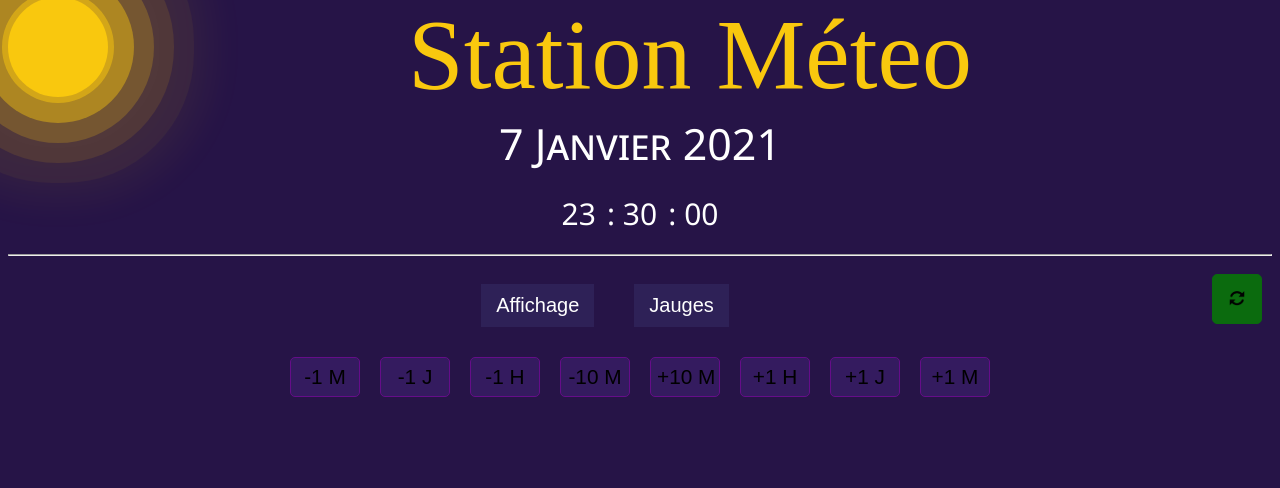
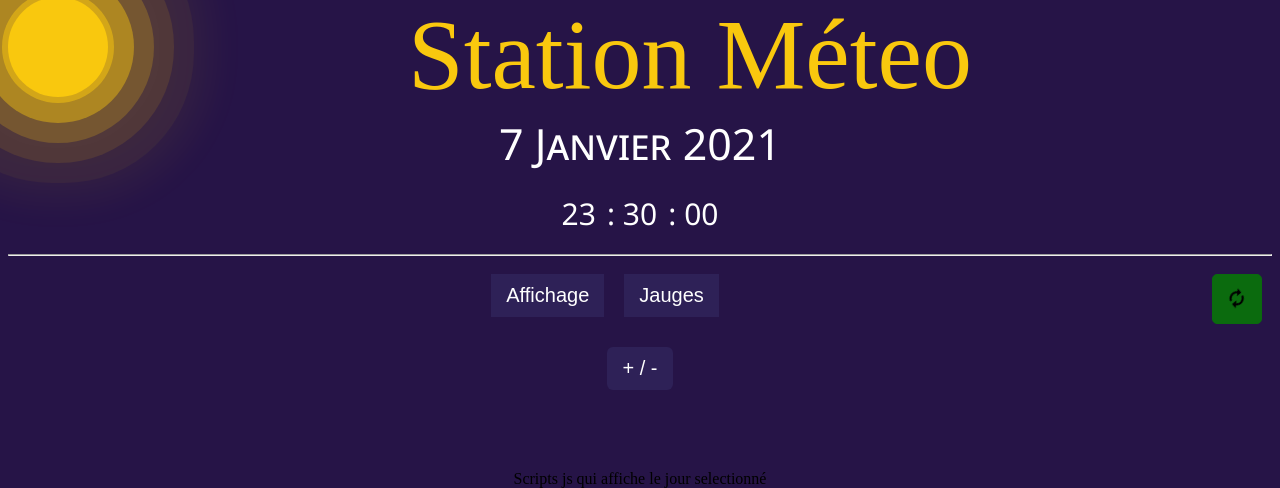
Before and after one commit to theoelsti/MicroProjet, a PHP site: page /?param=1 in a window 1280 px wide. Shown: the part 61-549 px from the top of the page. Run offline with PHP 8.4, Linux system fonts and the light colour scheme; data that the repository does not hold is empty; a map, chart or similar area stays blank; some web fonts are replaced.

Commit message:
J'ai un doctorat en css

```diff
--- a/RaspBerry/SiteWeb/index.php
+++ b/RaspBerry/SiteWeb/index.php
@@ -9,14 +9,16 @@
 <meta charset="utf-8"                                  />
 
 <!--    Feuilles de style-->
-<link rel="stylesheet" href="./styles/sidebar.css"     />
-<link href="./styles/style.css" rel="stylesheet"       />
-<link rel="stylesheet" href="./styles/notifs.css"      />
-<link href="./styles/sun.css" rel="stylesheet"         />
-<link rel="stylesheet" href="./styles/topnav.css"      />
+<link rel="stylesheet" href="./styles/sidebar.css"      />
+<link href="./styles/style.css" rel="stylesheet"        />
+<link rel="stylesheet" href="./styles/notifs.css"       />
+<link href="./styles/sun.css" rel="stylesheet"          />
+<link rel="stylesheet" href="./styles/topnav.css"       />
+<link href="./styles/time.css" rel="stylesheet"         />
+<link rel="stylesheet" href="./styles/utils.css"       />
 <!--    Scripts     -->
 <script src="./scripts/clock.js">               </script>
-
+<script src="./scripts/showTime.js">            </script>
 <script src="./scripts/sidemenu.js">            </script>
 
 <!--    Essential    -->
@@ -39,12 +41,17 @@
 
     -->
 </head>
-<link rel="shortcut icon" href="./images/sun.ico"      />
-<body style="background-color: #261447;" onLoad="initClock()">
+<link rel="shortcut icon" href="./images/sun.ico"   />
+<body style="background-color: #261447;"
+onLoad="initClock()"
+unselectable="on"
+onselectstart="return false;"
+onmousedown="return false;"
+>
 
 
 <div style=" width:100%; height: 50px; display: flex;justify-content: center; text-align: center">
-    <a href="./accueil.html">
+    <a href="./accueil.html" name='top'>
     <div class="menubutton" >
         <img src="./images/home.png" style="width: 40px">
     </div>
@@ -54,7 +61,7 @@
         <img src="./images/chart.png" style="width: 40px">
     </div>
     </a>
-    <a href="median.php">
+    <a href="median.html">
         <div class="menubutton">
             <img src="./images/eye.png" style="width: 40px">
         </div>
@@ -62,7 +69,7 @@
 </div>
 
 
-<div class="top">
+<div class="top" >
     <div class="sun"></div>
     <!--
         o         o
@@ -135,12 +142,8 @@
         </div>
 </div>
 <div style="display:flex; justify-content:center">
-<div id="main">
+<div class="selectors">
   <button class="openbtn" onclick="openNav()">Affichage            </button>
-</div>
-<div id="main">
-  <button class="openbtn jaugebutton" onclick="lastValues()">Jauges</button>
-</div>
 </div>
 <!--
   o__ __o                               o
@@ -156,6 +159,16 @@
 
 
 -->
+<div class='selectors'>
+  <button class="openbtn jaugebutton" onclick="lastValues()">Jauges</button>
+</div>
+
+</div>
+<div id="main" class="opentime">
+  <button class="timebtn timebutton" onclick="showTime()">+ / - </button>
+</div>
+
+<div class="openbuttons">
     <div class="buttons">
         <input name="minusmonth" type="submit" id="minusmonth" class="buttonl" value="-1 M" />
         <input name="plusday" type="submit" id="minusday" class="buttonl" value="-1 J"      />
@@ -166,7 +179,7 @@
         <input name="plusday" type="submit" id="plusday" class="buttonl" value="+1 J"       />
         <input name="plusmonth" type="submit" id="plusmonth" class="buttonl" value="+1 M"   />
     </div>
-
+</div>
 <div style="width: 70%; margin-left: 15%;">
     <div id="mySidebar" class="sidebar">
         <a href="javascript:void(0)" class="closebtn" onclick="closeNav()">×</a>
@@ -177,8 +190,11 @@
             <div class="buttons"><input type="submit" id="10" class="button" value="10 last" /> </div>
         </div>
     </div>
+    <div style="text-align: center;">
+    Scripts js qui affiche le jour selectionné
+    </div>
     <canvas id="meteoChart"></canvas>
-
+    <button onclick="topFunction()" id="scrollBtn" title="Go to top">⬆️</button>
 </div>
 
 <!--
@@ -719,5 +735,6 @@ week()
 <script src="./scripts/jauges.js">              </script>
 <script src="./scripts/connectionchecker.js">   </script>
 <script src="./scripts/notifs.js">              </script>
+<script src="./scripts/goToTop.js">            </script>
 </body>
 </html>
--- a/RaspBerry/SiteWeb/scripts/chart.js
+++ b/RaspBerry/SiteWeb/scripts/chart.js
@@ -376,7 +376,7 @@ $("#month").on("click", function() {
 
 $("#minus").on("click", function() {
   if(checkminus(6)){
-    url = '?param=' + (parseInt(param)+ 6) + '&show=' + parseInt(show)
+    url = '?param=' + (parseInt(param)+ 6) + '&show=' + parseInt(show) + '#anchor'
     window.location.href = url;
   }
 });
@@ -386,7 +386,7 @@ if(param -6 <= -1){
   alert("Les valeurs affichées sont les plus récentes !")
 }
 else{
-  url = '?param=' + (parseInt(param) - 6 )+ '&show=' + parseInt(show)
+  url = '?param=' + (parseInt(param) - 6 )+ '&show=' + parseInt(show) + '#anchor'
   window.location.href = url;
 
 }
@@ -394,7 +394,7 @@ else{
 
 
 $("#plusday").on("click", function() {
-url = '?param=' + (parseInt(param) -144)+ '&show=' + parseInt(show)
+url = '?param=' + (parseInt(param) -144)+ '&show=' + parseInt(show) + '#anchor'
 if(param -144 <= -1){
   alert("Les valeurs affichées sont les plus récentes !")
 }
@@ -402,7 +402,7 @@ else window.location.href = url;
 });
 $("#minusday").on("click", function() {
 if(checkminus(144)){
-  url = '?param=' + (parseInt(param) + 144)+ '&show=' + parseInt(show)
+  url = '?param=' + (parseInt(param) + 144)+ '&show=' + parseInt(show) + '#anchor'
   window.location.href = url;
 }
 
@@ -411,7 +411,7 @@ if(checkminus(144)){
 
 
 $("#plusmonth").on("click", function() {
-url = '?param=' + (parseInt(param) - 4464)+ '&show=' + parseInt(show)
+url = '?param=' + (parseInt(param) - 4464)+ '&show=' + parseInt(show) + '#anchor'
 if(param - 4464 <= -1){
   alert("Les valeurs affichées sont les plus récentes !")
 }
@@ -419,7 +419,7 @@ else window.location.href = url;
 });
 $("#minusmonth").on("click", function() {
   if(checkminus(4464)){
-  url = '?param=' + (parseInt(param) + 4464)+ '&show=' + parseInt(show)
+  url = '?param=' + (parseInt(param) + 4464)+ '&show=' + parseInt(show) + '#anchor'
   window.location.href = url;
   }
 });
@@ -427,7 +427,7 @@ $("#minusmonth").on("click", function() {
 
 $("#minusminute").on("click", function() {
   if(checkminus(1)){
-  url = '?param=' + (parseInt(param)+ 1) + '&show=' + parseInt(show)
+  url = '?param=' + (parseInt(param)+ 1) + '&show=' + parseInt(show) + '#anchor'
   window.location.href = url;
   }
 });
@@ -436,7 +436,7 @@ if(param -1 <= -1){
   alert("Les valeurs affichées sont les plus récentes !")
 }
 else{
-  url = '?param=' + (parseInt(param) - 1 )+ '&show=' + parseInt(show)
+  url = '?param=' + (parseInt(param) - 1 )+ '&show=' + parseInt(show) + '#anchor'
   window.location.href = url;
 }
 });
--- /dev/null
+++ b/RaspBerry/SiteWeb/scripts/goToTop.js
@@ -0,0 +1,15 @@
+var mybutton = document.getElementById("scrollBtn");
+window.onscroll = function() {
+    scrollFunction()
+};
+function scrollFunction() {
+  if (document.body.scrollTop > 20 || document.documentElement.scrollTop > 20) {
+    mybutton.style.display = "block";
+  } else {
+    mybutton.style.display = "none";
+  }
+}
+function topFunction() {
+  document.body.scrollTop = 0;
+  document.documentElement.scrollTop = 0;
+}
--- /dev/null
+++ b/RaspBerry/SiteWeb/scripts/showTime.js
@@ -0,0 +1,12 @@
+let openedTime = false
+function showTime() {
+    if (!openedTime) {
+            document.getElementsByClassName("openbuttons")[0].style.opacity = 1;
+            document.getElementsByClassName("opentime")[0].style.opacity = 0.5;
+    }
+    else {
+            document.getElementsByClassName("openbuttons")[0].style.opacity = 0;
+            document.getElementsByClassName("opentime")[0].style.opacity =1;
+    }
+    openedTime = !openedTime
+}
--- a/RaspBerry/SiteWeb/styles/sidebar.css
+++ b/RaspBerry/SiteWeb/styles/sidebar.css
@@ -47,11 +47,13 @@ margin-left: 50px;
     transform: rotate(360deg) scale(1);
 }
 .buttonre:hover .refreshico {
-    transform: rotate(520deg) scale(1);
+    transform: rotate(520deg) scale(1.5);
 }
+
 .buttonre .refreshico {
 	width: 45%;
-    transition: all 0.4s ease-in-out;
+	transition: all 0.4s ease-in-out;
+	transform: rotate(1040deg) scale(1);
 }
 .openbtn {
 	font-size: 20px;
--- a/RaspBerry/SiteWeb/styles/style.css
+++ b/RaspBerry/SiteWeb/styles/style.css
@@ -18,6 +18,9 @@
     }
 html{
 	scroll-behavior: smooth;
+}
+* {
+	outline: none;
 }
 /*
 Style pour la date
@@ -81,17 +84,9 @@ Style pour la date
 	height: 50px;
 	font-size: 130%;
 	cursor: pointer;
+
 }
-.buttonl{
-	margin: 10px;
-	background-color: #40237588;
-	border: solid #650D89 1px;
-	border-radius: 5px;
-	width:70px;
-	height: 40px;
-	font-size: 130%;
-	cursor: pointer;
-}
+
 .buttonre{
 	margin: 10px;
 	background-color: #0B6B0E;
--- /dev/null
+++ b/RaspBerry/SiteWeb/styles/time.css
@@ -0,0 +1,30 @@
+.timebtn {
+	font-size: 20px;
+	cursor: pointer;
+	background-color: #2E2157;
+	color: white;
+	padding: 10px 15px;
+    border: none;
+    border-radius: 6px;
+}
+
+.timebtn:hover {
+background-color: #444;
+}
+.buttonl{
+	margin: 10px;
+	background-color: #40237588;
+	border: solid #650D89 1px;
+	border-radius: 5px;
+	width:70px;
+	height: 40px;
+	font-size: 130%;
+	cursor: pointer;
+}
+.openbuttons{
+	opacity: 0;
+	transition: opacity 0.6s linear;
+}
+.opentime{
+	transition: opacity 0.6s linear;
+}
--- /dev/null
+++ b/RaspBerry/SiteWeb/styles/utils.css
@@ -0,0 +1,23 @@
+#scrollBtn {
+    display: none;
+    position: fixed;
+    bottom: 20px;
+    right: 30px;
+    z-index: 99;
+    font-size: 18px;
+    border: none;
+    outline: none;
+    background-color:#FF4365;
+    color: white;
+    cursor: pointer;
+    padding: 15px;
+    border-radius: 4px;
+  }
+
+#scrollBtn:hover {
+    background-color: #555;
+  }
+.selectors{
+    text-align: center;
+    margin:10px
+}
--- a/todo.txt
+++ b/todo.txt
@@ -1,4 +1,3 @@
-
 ✅	Affichage graphique en « temps réel » du taux d’humidité, de la température et de la température ressentie dans une interface web (toutes les xx minutes)
 ✅	Affichage graphique (courbes, histogrammes...) de l’historique par jour (en option par semaine, mois) des données.
 ✅	Pourvoir avoir le choix du jour à afficher dans l’historique l’interface web
@@ -8,8 +7,9 @@
 ⏳ Page des moyennes (very epic)
 
 Bonus :
-❌  Psassage en paramètre du délai de mesure (relou) (jle fais pas enorme flemme)
+❌  Passage en paramètre du délai de mesure (relou) (jle fais pas enorme flemme)
+⏳  Bulle d'informations sur la date naviguée
 ✅  Bouton de refresh
 ✅  Infos de connexion
 ✅  Sidebar pour les echelles
-✅ Choix Valeurs numeriques / jauge
+✅  Choix Valeurs numeriques / jauge
```
Also changed, not shown: RaspBerry/SiteWeb/mediantest.html (renamed from RaspBerry/SiteWeb/styles/mediantest.html), RaspBerry/SiteWeb/styles/infos.css (added). Lines whose indentation alone changed are shown as unchanged.
